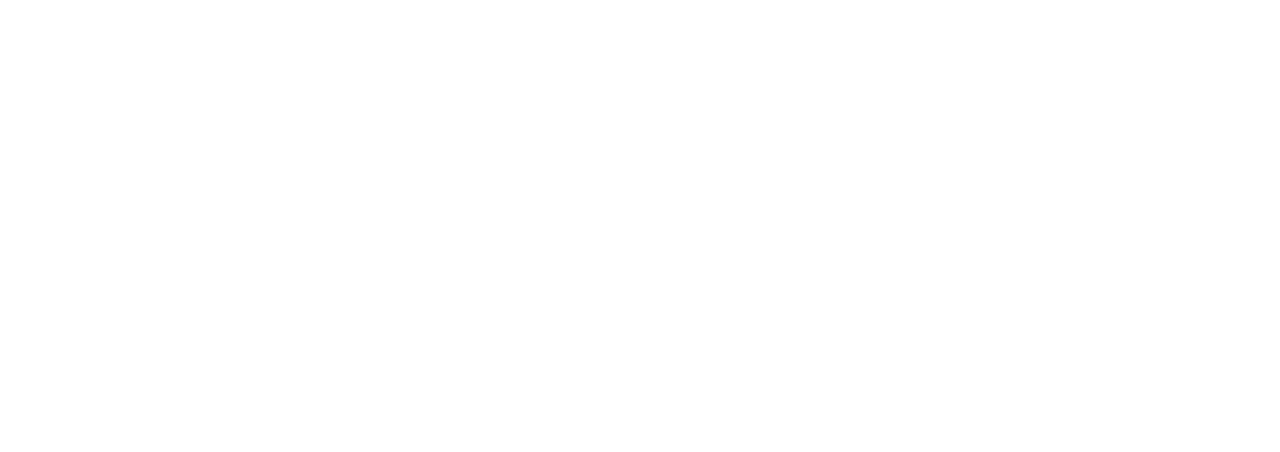
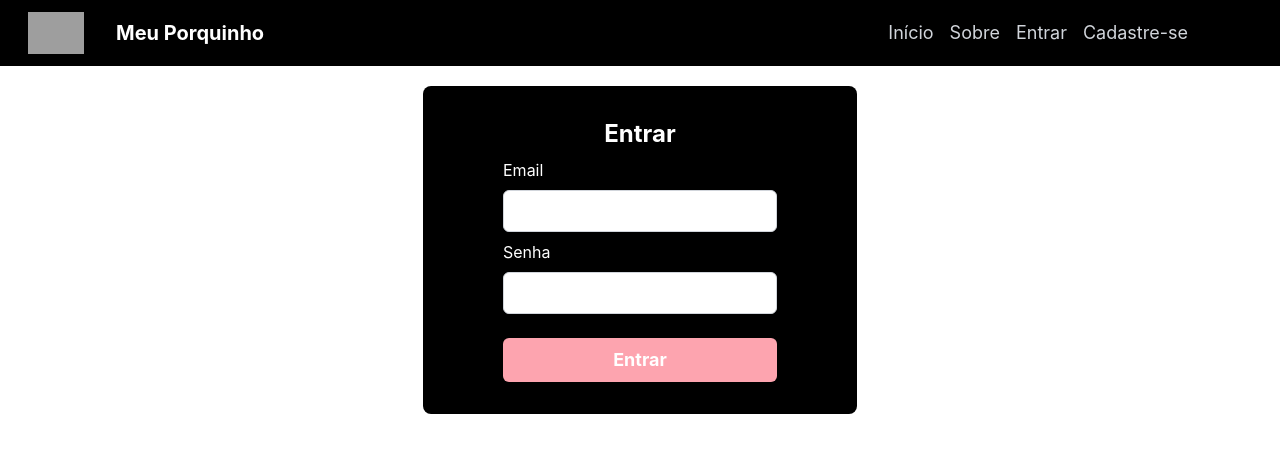
Before and after one commit to MeuPorquinho/MeuPorquinho.com, a React (Create React App) app in the folder frontend/: page /login in a window 1280 px wide. Before the commit this address had no page. Shown: the top 452 px of the page. Built offline with nearby package versions, Linux system fonts and the light colour scheme; grey boxes are pictures that could not be loaded.

Commit message:
chore: creat log in page and styles

```diff
--- a/frontend/src/routes.js
+++ b/frontend/src/routes.js
@@ -3,6 +3,7 @@
 
 import Home from "./views/home/Home";
 import SignIn from "./views/signIn";
+import LogIn from "./views/logIn";
 
 const AppRoutes = () => {
     return (
@@ -10,6 +11,7 @@
             <Routes>
                 <Route path="/" element={<Home />} />
                 <Route path="/signIn" element={<SignIn />} />
+                <Route path="/login" element={<LogIn />} />
                 {/* <Route path="/management" element={<Management />} /> */}
                 {/* <Route path="/user" element={<User />} /> */}
                 {/* put new routes here... */}
--- a/frontend/src/views/home/components/header.js
+++ b/frontend/src/views/home/components/header.js
@@ -20,7 +20,7 @@
             <a href="/sobre" className="text-gray-300 hover:text-white text-lg">Sobre</a>
           </li>
           <li>
-            <a href="/login" className="text-gray-300 hover:text-white text-lg">Login</a>
+            <a href="/logIn" className="text-gray-300 hover:text-white text-lg">Entrar</a>
           </li>
           <li>
             <a href="/signIn" className="text-gray-300 hover:text-white text-lg">Cadastre-se</a>
--- a/frontend/src/views/home/components/main.js
+++ b/frontend/src/views/home/components/main.js
@@ -23,7 +23,7 @@
             Comece agora a controlar seus gastos!
           </a>
           <a
-            href="/login"
+            href="/logIn"
             className="px-8 py-4 bg-gray-300 text-gray-800 rounded-md font-bold text-lg hover:bg-gray-400 transition-colors"
           >
             Já é cadastrado? Faça login
--- /dev/null
+++ b/frontend/src/views/logIn/index.js
@@ -0,0 +1,76 @@
+import React, { useState } from 'react';
+import Header from '../home/components/header';
+
+const LogIn = () => {
+  const [password, setPassword] = useState('');
+  const [confirmPassword, setConfirmPassword] = useState('');
+  const [passwordError, setPasswordError] = useState('');
+
+  const handlePasswordChange = (e) => {
+    const newPassword = e.target.value;
+    setPassword(newPassword);
+    setPasswordError('');
+  };
+
+  const handleSubmit = (e) => {
+    e.preventDefault();
+
+    if (password !== confirmPassword) {
+      setPasswordError('As senhas não correspondem.');
+      return;
+    }
+
+    // Lógica de envio do formulário
+    console.log('Dados do formulário enviados:');
+    console.log('Email:', e.target.elements.email.value);
+    console.log('Senha:', password);
+  };
+
+  return (
+    <>
+      <Header/>
+      <div className="flex items-center justify-center  mt-5 h-200 bg-white">
+        <form
+          onSubmit={handleSubmit}
+          className="bg-black rounded-lg px-20 p-8 max-w-lg"
+        >
+          <h2 className="text-2xl font-bold mb-2 text-center text-white">Entrar</h2>
+          <div className="mb-2">
+            <label htmlFor="email" className="block mb-2 text-white">
+              Email
+            </label>
+            <input
+              type="email"
+              id="email"
+              name="email"
+              className="w-full px-3 py-2 border border-gray-300 rounded-md"
+              required
+            />
+          </div>
+          <div className="mb-2">
+            <label htmlFor="password" className="block mb-2 text-white">
+              Senha
+            </label>
+            <input
+              type="password"
+              id="password"
+              name="password"
+              className="w-full px-3 py-2 border border-gray-300 rounded-md"
+              value={password}
+              onChange={handlePasswordChange}
+              required
+            />
+          </div>
+          <button
+            type="submit"
+            className="mt-4 w-full py-2 bg-rose-300 text-white rounded-md font-bold text-lg hover:bg-rose-500 transition-colors"
+          >
+            Entrar
+          </button>
+        </form>
+      </div>
+    </>
+  );
+};
+
+export default LogIn;
--- a/frontend/src/views/signIn/index.js
+++ b/frontend/src/views/signIn/index.js
@@ -37,7 +37,7 @@
   return (
     <>
       <Header/>
-      <div className="flex items-center justify-center h-screen bg-white">
+      <div className="flex items-center justify-center mt-5 h-200 bg-white">
         <form
           onSubmit={handleSubmit}
           className="bg-black rounded-lg px-20 p-8 max-w-lg w-1000"
```
